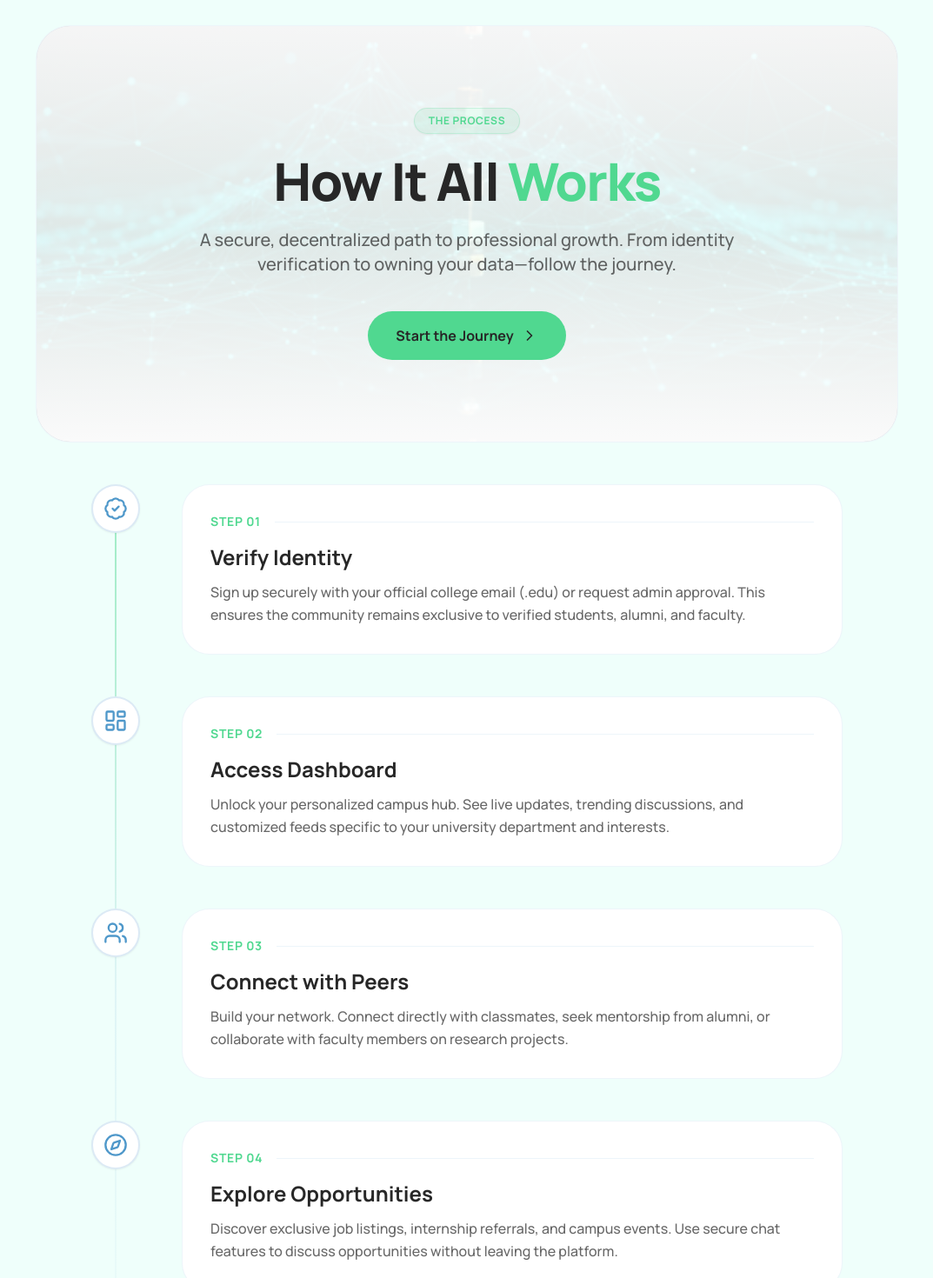
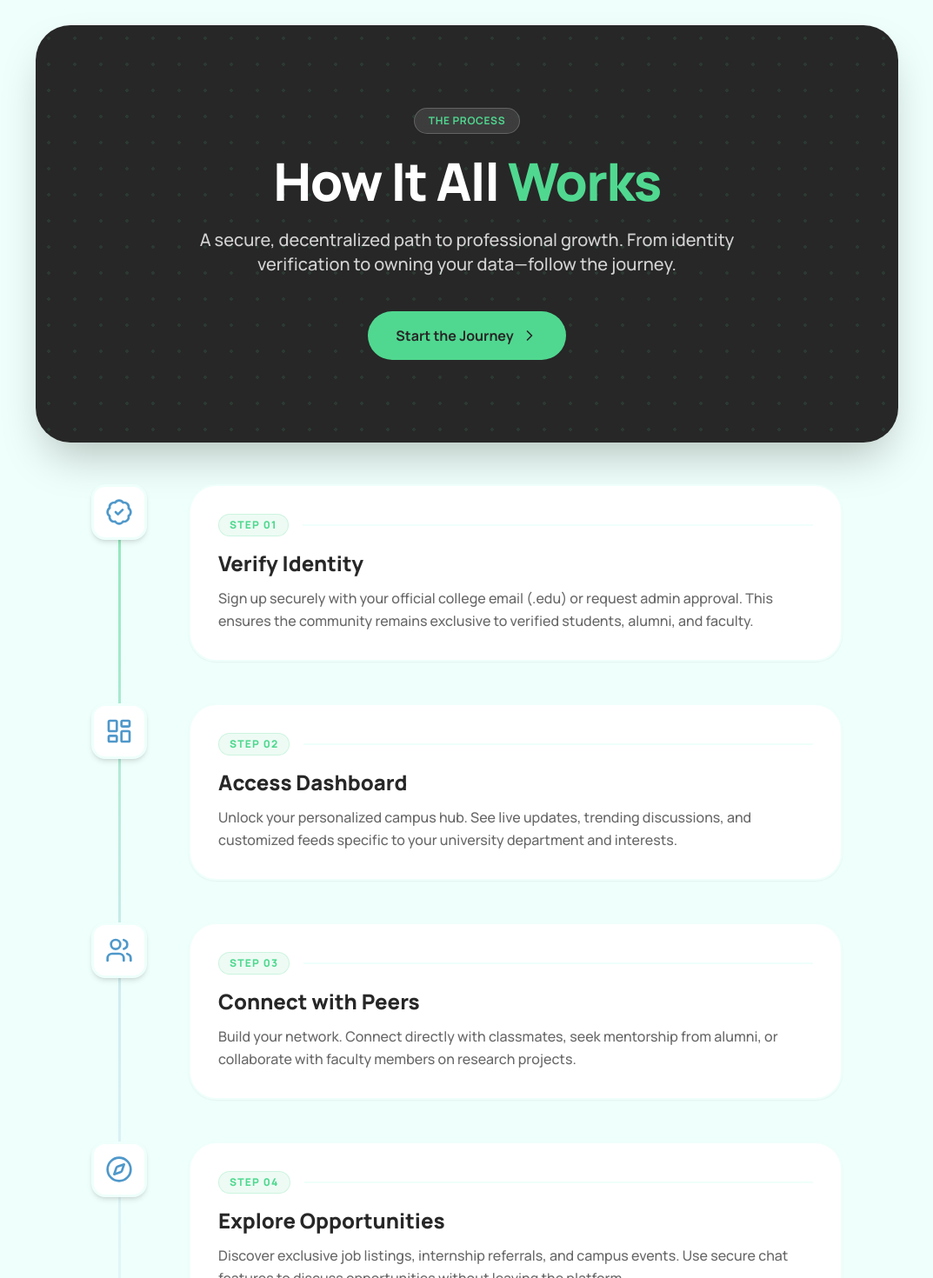
Before and after one commit to FindAStartup/connect, a React (Vite) app: page /howitworks in a window 1280 px wide. Shown: the part 100-1570 px from the top of the page at 87% size, without its empty margins (103-1176 px from the left). Built offline with nearby package versions, Linux system fonts and the light colour scheme.

Commit message:
optimize: Corrected How It Works section

```diff
--- /dev/null
+++ b/src/components/HowItWorks/HowItWorksHero.tsx
@@ -0,0 +1,45 @@
+import React from 'react';
+import { ChevronRight } from 'lucide-react';
+import Button from '../ui/Button';
+import heroImage from '../../assets/hero_image.png';
+
+const HowItWorksHero: React.FC = () => {
+  return (
+    <div className="w-full max-w-5xl px-4 py-8 md:py-12">
+      <div className="relative flex flex-col gap-6 items-center justify-center p-8 md:p-16 min-h-[480px] rounded-[2.5rem] overflow-hidden group text-center shadow-2xl bg-brand-dark">
+
+        {/* Background Pattern Overlay (Matches FinalCta) */}
+        <div className="absolute top-0 left-0 w-full h-full opacity-10 pointer-events-none bg-[radial-gradient(#50D890_2px,transparent_2px)] [background-size:30px_30px]"></div>
+
+        {/* Optional: Subtle background image behind the dark overlay if needed */}
+        {/* <div className="absolute inset-0 z-0 opacity-20 mix-blend-overlay">
+           <img src={heroImage} className="w-full h-full object-cover" />
+        </div> */}
+
+        {/* Content */}
+        <div className="relative z-10 flex flex-col items-center max-w-3xl gap-6">
+          <div className="inline-flex items-center justify-center px-4 py-1.5 rounded-full bg-white/10 border border-white/20 text-brand-green text-xs font-bold uppercase tracking-wider shadow-sm backdrop-blur-sm">
+            The Process
+          </div>
+
+          <h1 className="text-brand-light text-4xl md:text-6xl font-black leading-tight tracking-tight">
+            How It All <span className="text-brand-green">Works</span>
+          </h1>
+
+          <p className="text-brand-light/80 text-lg md:text-xl font-medium leading-relaxed max-w-2xl">
+            A secure, decentralized path to professional growth. From identity verification to owning your data—follow the journey.
+          </p>
+
+          <Button
+            className="mt-4 bg-brand-green text-brand-dark hover:scale-105 hover:bg-brand-light transition-all shadow-glow border-none"
+          >
+            Start the Journey
+            <ChevronRight size={20} className="ml-2" />
+          </Button>
+        </div>
+      </div>
+    </div>
+  );
+};
+
+export default HowItWorksHero;
--- /dev/null
+++ b/src/components/HowItWorks/ProcessCta.tsx
@@ -0,0 +1,30 @@
+import React from 'react';
+import Button from '../ui/Button';
+
+const ProcessCta: React.FC = () => {
+  return (
+    <div className="w-full max-w-5xl px-4 pb-20">
+      <div className="relative overflow-hidden bg-brand-dark rounded-[2.5rem] p-10 md:p-20 text-center shadow-xl">
+        {/* Pattern Overlay */}
+        <div className="absolute inset-0 opacity-10 bg-[radial-gradient(#50D890_1px,transparent_1px)] [background-size:20px_20px]"></div>
+
+        <div className="relative z-10 flex flex-col items-center gap-6">
+          <h2 className="text-white text-3xl md:text-5xl font-black leading-tight max-w-2xl">
+            Ready to take control?
+          </h2>
+          <p className="text-white/80 text-lg font-bold max-w-xl">
+            Join thousands of students and alumni building the future of professional networking on the blockchain.
+          </p>
+          <Button
+            className="bg-brand-green text-brand-dark hover:bg-white hover:text-brand-green mt-4 shadow-glow border-none"
+            to="/register"
+          >
+            Get Started Now
+          </Button>
+        </div>
+      </div>
+    </div>
+  );
+};
+
+export default ProcessCta;
--- /dev/null
+++ b/src/components/HowItWorks/ProcessTimeline.tsx
@@ -0,0 +1,97 @@
+import React from 'react';
+import { BadgeCheck, LayoutDashboard, Users, Compass, ShieldCheck } from 'lucide-react';
+
+const STEPS = [
+  {
+    id: '01',
+    title: 'Verify Identity',
+    description: 'Sign up securely with your official college email (.edu) or request admin approval. This ensures the community remains exclusive to verified students, alumni, and faculty.',
+    icon: <BadgeCheck size={32} />,
+  },
+  {
+    id: '02',
+    title: 'Access Dashboard',
+    description: 'Unlock your personalized campus hub. See live updates, trending discussions, and customized feeds specific to your university department and interests.',
+    icon: <LayoutDashboard size={32} />,
+  },
+  {
+    id: '03',
+    title: 'Connect with Peers',
+    description: 'Build your network. Connect directly with classmates, seek mentorship from alumni, or collaborate with faculty members on research projects.',
+    icon: <Users size={32} />,
+  },
+  {
+    id: '04',
+    title: 'Explore Opportunities',
+    description: 'Discover exclusive job listings, internship referrals, and campus events. Use secure chat features to discuss opportunities without leaving the platform.',
+    icon: <Compass size={32} />,
+  },
+  {
+    id: '05',
+    title: 'Own Your Data',
+    description: 'Your professional identity is stored on the blockchain. You have full ownership—decentralized, private, and portable. No data mining, ever.',
+    icon: <ShieldCheck size={32} />,
+  },
+];
+
+const ProcessTimeline: React.FC = () => {
+  return (
+    <div className="w-full max-w-4xl px-4 pb-20">
+      <div className="flex flex-col gap-12 relative">
+
+        {/* Vertical Connecting Line (Desktop) - Made bolder */}
+        <div className="absolute left-[31px] top-8 bottom-8 w-[3px] bg-gradient-to-b from-brand-green via-brand-blue/30 to-transparent hidden md:block opacity-60"></div>
+
+        {STEPS.map((step, index) => (
+          <div key={step.id} className="grid grid-cols-[64px_1fr] md:gap-x-12 gap-x-6 relative group">
+
+            {/* Icon Column */}
+            <div className="flex flex-col items-center">
+              {/* Highlighted Icon Circle */}
+              <div className="flex items-center justify-center size-16 rounded-2xl bg-white border-[3px] border-brand-bg shadow-md group-hover:border-brand-green group-hover:shadow-glow transition-all duration-300 z-10 relative">
+                <div className="text-brand-blue group-hover:text-brand-green transition-colors duration-300">
+                  {step.icon}
+                </div>
+              </div>
+
+              {/* Mobile Connecting Line */}
+              {index !== STEPS.length - 1 && (
+                <div className="w-[3px] bg-brand-blue/20 h-full mt-4 md:hidden group-hover:bg-brand-green/50 transition-colors rounded-full"></div>
+              )}
+            </div>
+
+            {/* Content Card */}
+            <div className="flex flex-col justify-center">
+              <div className="bg-white p-8 rounded-[2rem] border-2 border-brand-bg shadow-sm group-hover:border-brand-green/40 group-hover:shadow-lg transition-all duration-300 hover:-translate-y-1 relative overflow-hidden">
+
+                {/* Decorative Background Blob on Hover */}
+                <div className="absolute top-0 right-0 w-32 h-32 bg-brand-green/5 rounded-full blur-2xl -mr-10 -mt-10 opacity-0 group-hover:opacity-100 transition-opacity duration-500"></div>
+
+                <div className="relative z-10">
+                  <div className="flex items-center gap-4 mb-4">
+                    {/* Step Badge */}
+                    <span className="inline-block px-3 py-1 bg-brand-green/10 text-brand-green text-xs font-black tracking-widest uppercase rounded-full border border-brand-green/20">
+                      Step {step.id}
+                    </span>
+                    <div className="h-[2px] bg-brand-bg flex-grow group-hover:bg-brand-green/20 transition-colors"></div>
+                  </div>
+
+                  <h3 className="text-brand-dark text-2xl font-black leading-tight mb-3 group-hover:text-brand-green transition-colors">
+                    {step.title}
+                  </h3>
+
+                  <p className="text-brand-dark/70 text-base leading-relaxed font-medium">
+                    {step.description}
+                  </p>
+                </div>
+              </div>
+            </div>
+          </div>
+        ))}
+
+      </div>
+    </div>
+  );
+};
+
+export default ProcessTimeline;
--- a/src/pages/HowItWorks.tsx
+++ b/src/pages/HowItWorks.tsx
@@ -1,14 +1,18 @@
 import React from 'react';
 import Header from '../components/Header';
-import HowItWorksSection from '../components/HowItWorks/HowItWorksSection';
+import HowItWorksHero from "../components/HowItWorks/HowItWorksHero"
+import ProcessTimeline from "../components/HowItWorks/ProcessTimeline"
+import ProcessCta from "../components/HowItWorks/ProcessCta"
 import Footer from '../components/Footer';
 
 const HowItWorks: React.FC = () => {
   return (
     <div className="flex flex-col min-h-screen">
       <Header />
-      <main className="flex-1 w-full flex flex-col items-center bg-background">
-        <HowItWorksSection />
+      <main className="flex flex-col items-center w-full bg-brand-bg">
+        <HowItWorksHero />
+        <ProcessTimeline />
+        <ProcessCta />
       </main>
       <Footer />
     </div>
```
